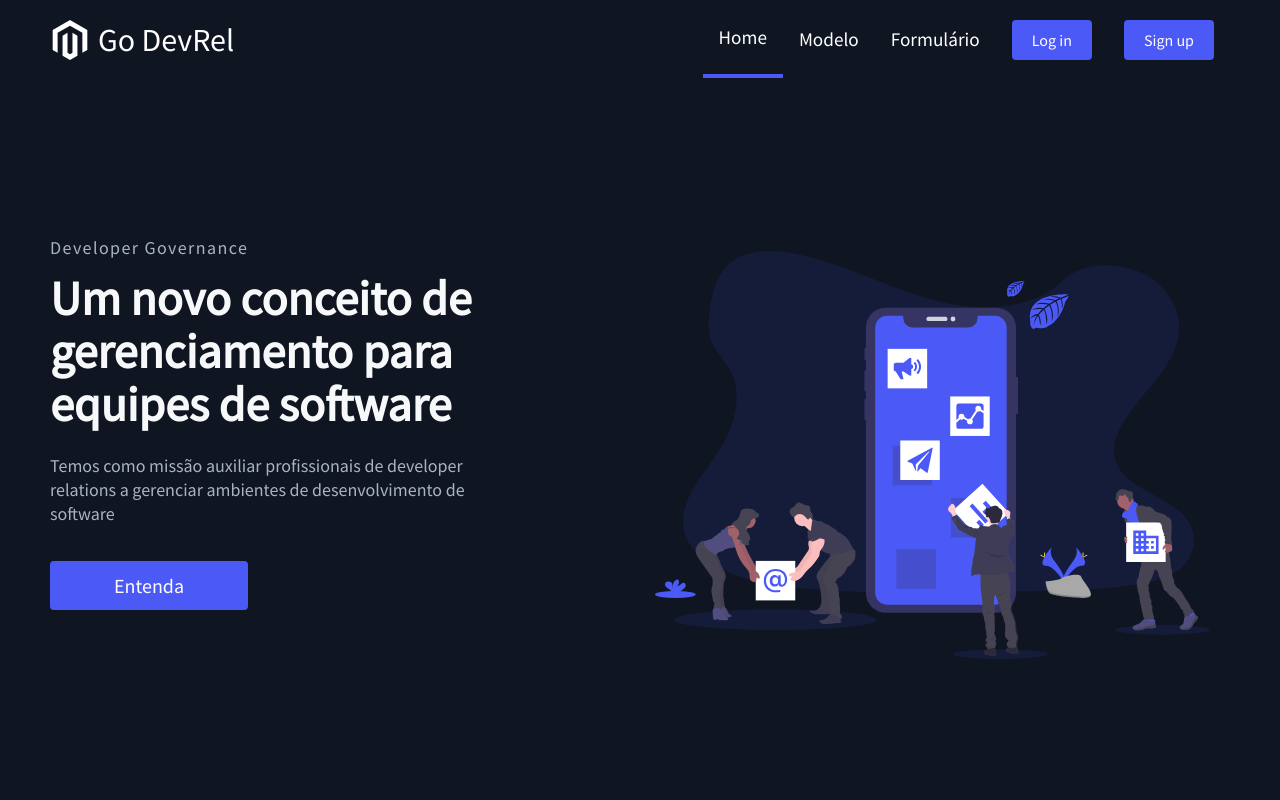
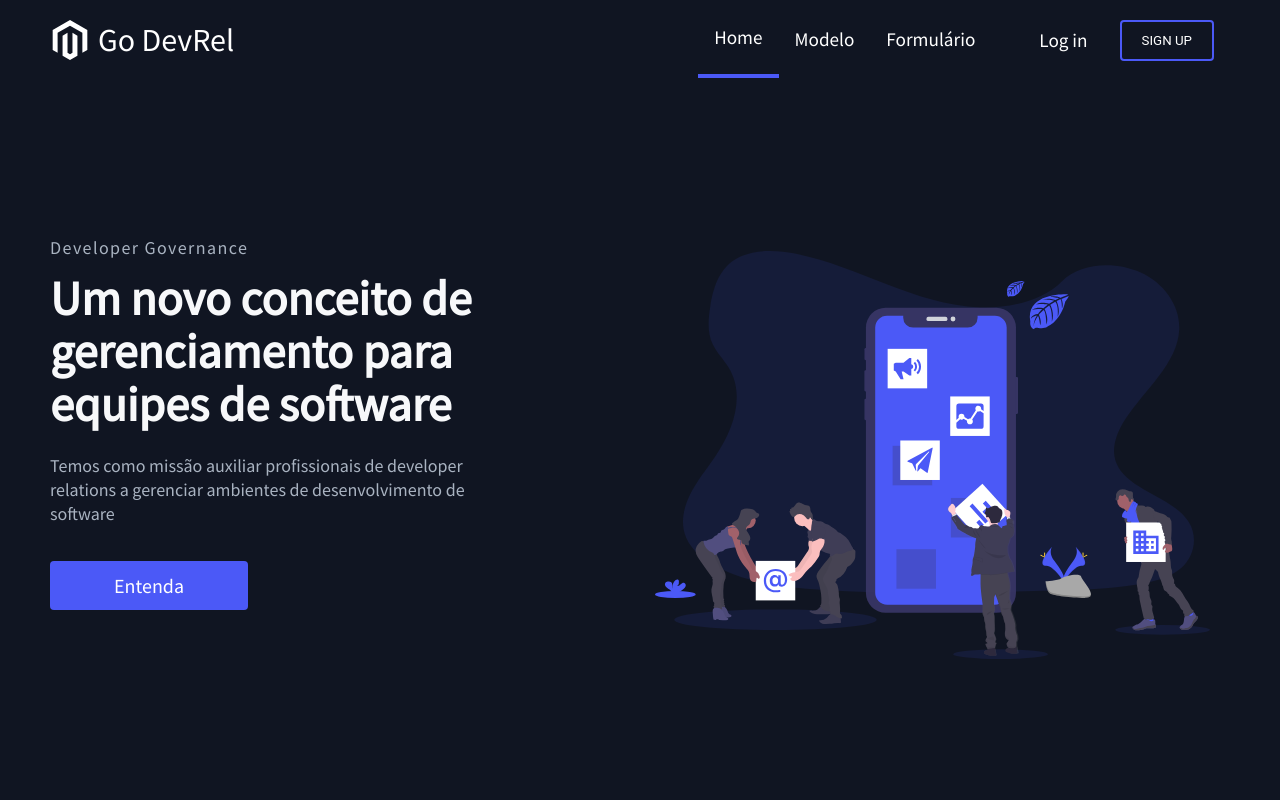
Before and after one commit to MuriloArelhano/Frontend-TCC, a React (Create React App) app: page / in a window 1280 px wide. Shown: the top 800 px of the page. Built offline with nearby package versions, Linux system fonts and the light colour scheme; no server answers.

Commit message:
Fechando pop up ao clicar fora e resolvendo quebra de layout dos estágios

```diff
--- a/src/components/CsvPopup/index.js
+++ b/src/components/CsvPopup/index.js
@@ -1,4 +1,4 @@
-import React, { useState } from 'react';
+import React, { useState, useRef, useCallback, useEffect } from 'react';
 // icons
 import { FiDownload } from 'react-icons/fi';
 // styles
@@ -6,9 +6,28 @@ import { CsvPopupContainer, CsvPopupContent } from './styles';
 
 const CsvPopup = ({ content }) => {
   const [popupOpen, showPopup] = useState(false);
+  const popupRef = useRef();
+
+  const handleClickOutside = useCallback((event) => {
+    if (popupRef?.current) {
+      if (!popupRef?.current.contains(event.target)) {
+        showPopup(false);
+      }
+    }
+  }, []);
+
+  useEffect(() => {
+    if (popupOpen) {
+      document.addEventListener('click', handleClickOutside, false);
+    }
+
+    return () => {
+      document.removeEventListener('click', handleClickOutside, false);
+    }
+  }, [handleClickOutside, popupOpen]);
 
   return (
-    <CsvPopupContainer>
+    <CsvPopupContainer ref={popupRef}>
       <button
         className="btn-download"
         style={{ width: '100%', display: 'flex', justifyContent: 'center', alignItems: 'center' }}
--- a/src/components/Navbar/Navbar.js
+++ b/src/components/Navbar/Navbar.js
@@ -2,6 +2,7 @@ import React, { useState, useEffect, useContext } from "react";
 import { FaBars, FaTimes } from "react-icons/fa";
 import { IconContext } from "react-icons/lib";
 import { Button } from "../../globalStyles";
+import { ButtonNav, ButtonLogin } from "./NavbarElements";
 import {useLocation} from "react-router-dom";
 import {
   Nav,
@@ -93,26 +94,36 @@ const Navbar = ({position}) => {
                   <NavItemBtn>
                     {button ? (
                       <NavBtnLink to="/entrar" onClick={closeMobileMenu}>
-                        <Button primary>Log in</Button>
+                        <ButtonLogin>Log in</ButtonLogin>
                       </NavBtnLink>
                     ) : (
                       <NavBtnLink to="/entrar" onClick={closeMobileMenu}>
-                        <Button fontBig primary>
+                        <ButtonLogin fontBig big primary>
                           Log in
-                        </Button>
+                        </ButtonLogin>
                       </NavBtnLink>
                     )}
                   </NavItemBtn>
                   <NavItemBtn>
                     {button ? (
                       <NavBtnLink to="/cadastro" onClick={closeMobileMenu}>
-                        <Button primary>Sign up</Button>
+                        <ButtonNav primary>
+                          <span></span>
+                          <span></span>
+                          <span></span>
+                          <span></span>
+                          Sign up
+                        </ButtonNav>
                       </NavBtnLink>
                     ) : (
                       <NavBtnLink to="/cadastro" onClick={closeMobileMenu}>
-                        <Button fontBig primary>
+                        <ButtonNav fontBig primary>
+                          <span></span>
+                          <span></span>
+                          <span></span>
+                          <span></span>
                           Sign up
-                        </Button>
+                        </ButtonNav>
                       </NavBtnLink>
                     )}
                   </NavItemBtn>
--- a/src/components/Navbar/NavbarElements.js
+++ b/src/components/Navbar/NavbarElements.js
@@ -106,6 +106,7 @@ export const NavLinks = styled(Link)`
     padding: 2rem;
     width: 100%;
     display: table;
+    border: none;
     /* border: 1px solid green; */
 
     &:hover {
@@ -138,3 +139,158 @@ export const NavBtnLink = styled(Link)`
   outline: none;
   /* border: 1px solid red; */
 `
+
+export const Button = styled.button`
+  border-radius: 4px;
+  background: ${({ primary }) => (primary ? "#4B59F7" : "#0467FB")};
+  white-space: nowrap;
+  padding: ${({ big }) => (big ? "12px 64px" : "10px 20px")};
+  color: #fff;
+  font-size: ${({ fontBig }) => (fontBig ? "20px" : "16px")};
+  outline: none;
+  border: none;
+  cursor: pointer;
+
+  &:hover {
+    transition: all 0.3 ease-out;
+    background: #fff;
+    background: ${({ primary }) => (primary ? "#0467FB" : "#4B59F7")};
+  }
+
+  @media screen and (max-width: 960px) {
+    width: 100%;
+  }
+`;
+
+export const ButtonLogin = styled.button`
+  border-radius: 4px;
+  white-space: nowrap;
+  padding: ${({ big }) => (big ? "12px 64px" : "0 0 0 32px")};
+  color: white;
+  font-size: ${({ fontBig }) => (fontBig ? "20px" : "1.2rem")};
+  outline: none;
+  border: none;
+  cursor: pointer;
+  background: transparent;
+
+  &:hover {
+    transition: all 0.5s ease-out;
+    color: #1890ff;
+  }
+
+  @media screen and (max-width: 960px) {
+    width: 100%;
+  }
+`;
+
+export const ButtonNav = styled.button`
+  position: relative;
+  display: inline-block;
+  padding: 10px 20px;
+  background: transparent;
+  border-radius: 4px;
+  color: white;
+  text-decoration: none;
+  text-transform: uppercase;
+  overflow: hidden;
+  font-family: "Roboto", sans-serif;
+  filter: hue-rotate(0deg);
+  border: 2px solid #4B59F7;
+  transition: all 0.1s linear;
+
+
+  &:hover {
+    border: 1px solid transparent;
+    cursor: pointer;
+
+    span {
+      position: absolute;
+      display: block;
+
+      &:nth-child(1) {
+        filter: hue-rotate(0deg);
+        top: 0;
+        left: 0;
+        width: 100%;
+        height: 3px;
+        background: linear-gradient(90deg, transparent, #3a86ff);
+        animation: animate1 1s linear infinite;
+      }
+      @keyframes animate1 {
+        0% {
+          left: -100%;
+        }
+        50%,
+        100% {
+          left: 100%;
+        }
+      }
+
+      &:nth-child(2) {
+        filter: hue-rotate(60deg);
+        top: -100%;
+        right: 0;
+        width: 3px;
+        height: 100%;
+        background: linear-gradient(180deg, transparent, #3a86ff);
+        animation: animate2 1s linear infinite;
+        animation-delay: 0.25s;
+      }
+
+      @keyframes animate2 {
+        0% {
+          top: -100%;
+        }
+        50%,
+        100% {
+          top: 100%;
+        }
+      }
+      &:nth-child(3) {
+        filter: hue-rotate(120deg);
+        bottom: 0;
+        right: 0;
+        width: 100%;
+
+        background: linear-gradient(270deg, transparent, #3a86ff);
+        animation: animate3 1s linear infinite;
+        animation-delay: 0.5s;
+      }
+      @keyframes animate3 {
+        0% {
+          right: -100%;
+          height: 3px;
+        }
+        50%,
+        100% {
+          height: 2px;
+          right: 100%;
+        }
+      }
+
+      &:nth-child(4) {
+        filter: hue-rotate(300deg);
+        bottom: -100%;
+        left: 0;
+        width: 3px;
+        height: 100%;
+        background: linear-gradient(360deg, transparent, #3a86ff);
+        animation: animate4 1s linear infinite;
+        animation-delay: 0.75s;
+      }
+      @keyframes animate4 {
+        0% {
+          bottom: -100%;
+        }
+        50%,
+        100% {
+          bottom: 100%;
+        }
+      }
+    }
+  }
+
+  @media screen and (max-width: 960px) {
+    width: 100%;
+  }
+`
--- a/src/pages/Form/styles.js
+++ b/src/pages/Form/styles.js
@@ -101,10 +101,13 @@ export const StageContainer = styled.div`
     background-color: #1890FF;
     border-radius: 8px;
     display: flex;
+    flex-wrap: wrap;
     justify-content: space-around;
     align-items: center;
+    gap: 16px;
 
     .stage-item {
+        flex: 1 1 88px;
         display: flex;
         flex-direction: column;
         align-items: center;
```
Also changed, not shown: 1 other file (tests, documents, lock files or other folders).
